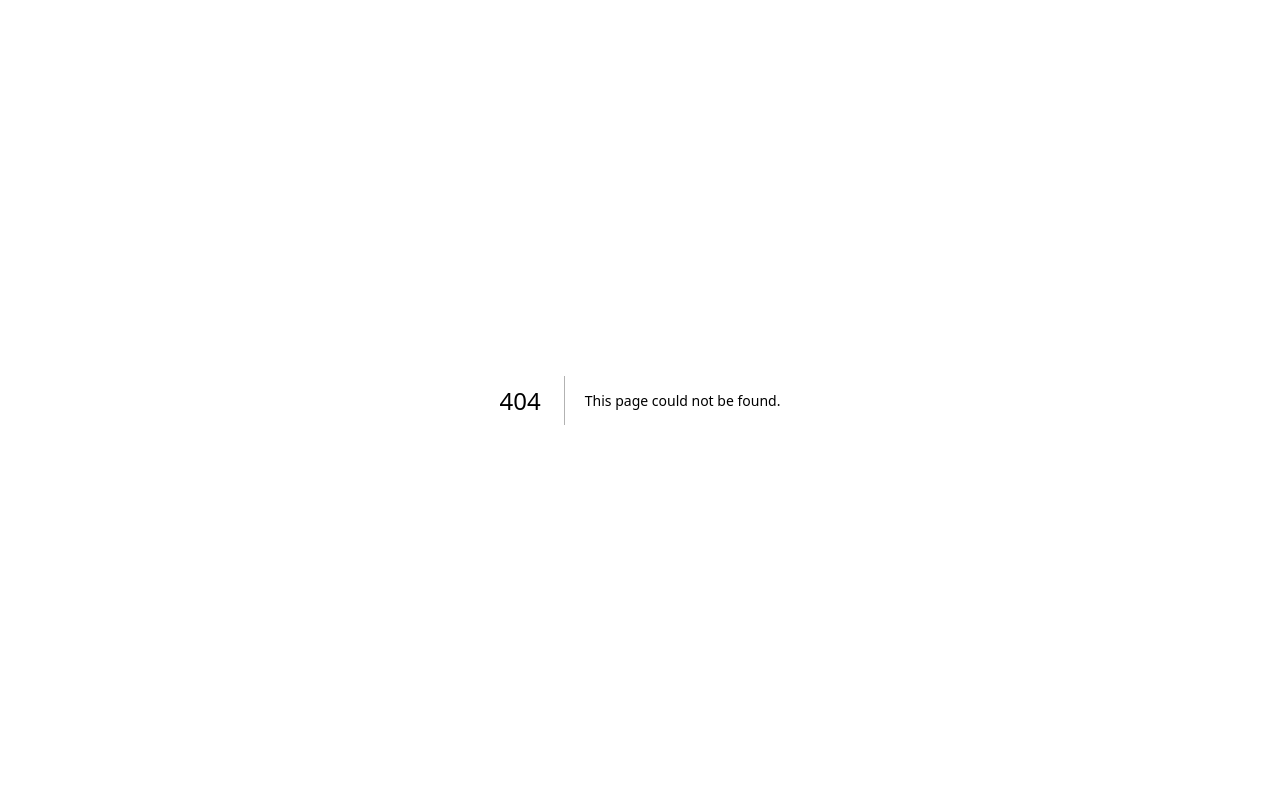
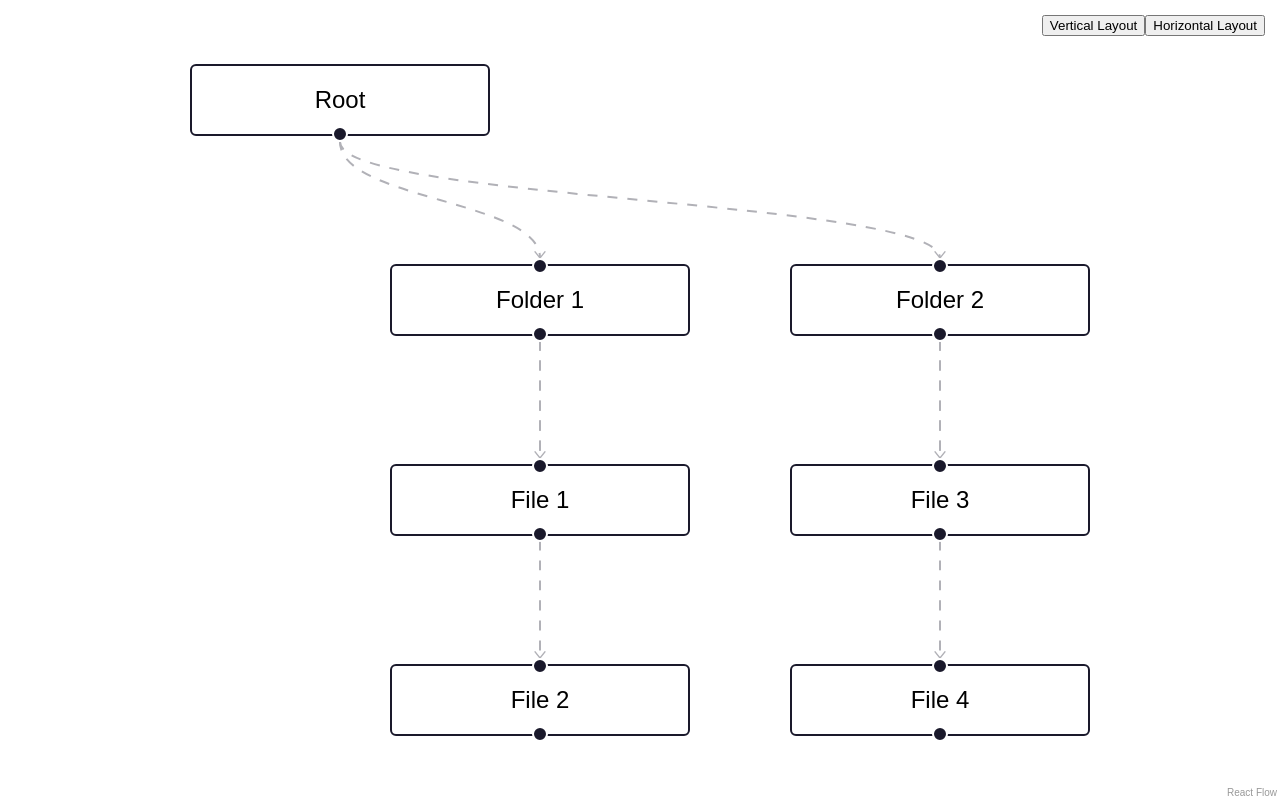
Before and after one commit to weifanwu/RepoSight, a Next.js app: page /flow_diagram in a window 1280 px wide. Before the commit this address had no page. Built offline with nearby package versions, Linux system fonts and the light colour scheme.

Commit message:
setup flow diagram

```diff
--- /dev/null
+++ b/app/flow_diagram/page.tsx
@@ -0,0 +1,7 @@
+import Diagram from "@/components/flow_diagram/diagram";
+
+export default function flow_diagram() {
+  return (
+      <Diagram />
+  );
+}
--- a/app/page.tsx
+++ b/app/page.tsx
@@ -1,4 +1,4 @@
-import FolderUpload from "@/components/fileUploader";
+import FolderUpload from "@/components/uploader/fileUploader";
 
 export default function Page() {
   return (
--- /dev/null
+++ b/components/flow_diagram/diagram.tsx
@@ -0,0 +1,97 @@
+"use client"
+import Dagre from '@dagrejs/dagre';
+import React, { useCallback } from 'react';
+import {
+  ReactFlow,
+  ReactFlowProvider,
+  Panel,
+  useNodesState,
+  useEdgesState,
+  useReactFlow,
+  Node,
+  Edge,
+} from '@xyflow/react';
+import { initialNodes, initialEdges } from './nodes';
+import '@xyflow/react/dist/style.css';
+import './index.css';
+
+interface LayoutOptions {
+  direction: 'TB' | 'LR'; // TB = Top to Bottom, LR = Left to Right
+}
+
+const getLayoutedElements = (nodes: Node[], edges: Edge[], options: LayoutOptions) => {
+  const g = new Dagre.graphlib.Graph().setDefaultEdgeLabel(() => ({}));
+  g.setGraph({ rankdir: options.direction });
+
+  edges.forEach((edge) => g.setEdge(edge.source, edge.target));
+  nodes.forEach((node) =>
+    g.setNode(node.id, {
+      ...node,
+      width: node.measured?.width ?? 0,
+      height: node.measured?.height ?? 0,
+    }),
+  );
+
+  Dagre.layout(g);
+
+  return {
+    nodes: nodes.map((node) => {
+      const position = g.node(node.id);
+      // Adjust the node position to match React Flow's anchor point (top-left)
+      const x = position.x - (node.measured?.width ?? 0) / 2;
+      const y = position.y - (node.measured?.height ?? 0) / 2;
+
+      return { ...node, position: { x, y } };
+    }),
+    edges,
+  };
+};
+
+const LayoutFlow: React.FC = () => {
+  const { fitView } = useReactFlow();
+  const [nodes, setNodes, onNodesChange] = useNodesState<Node>(initialNodes);
+  const [edges, setEdges, onEdgesChange] = useEdgesState<Edge>(initialEdges);
+
+  const onLayout = useCallback(
+    (direction: 'TB' | 'LR') => {
+      console.log(nodes);
+      const layouted = getLayoutedElements(nodes, edges, { direction });
+
+      setNodes([...layouted.nodes]);
+      setEdges([...layouted.edges]);
+
+      window.requestAnimationFrame(() => {
+        fitView();
+      });
+    },
+    [nodes, edges, setNodes, setEdges, fitView],
+  );
+
+  return (
+    <ReactFlow
+      style={{ width: '100%', height: '100vh' }}  // Use 100vh for full screen or specify another height
+      nodes={nodes}
+      edges={edges}
+      onNodesChange={onNodesChange}
+      onEdgesChange={onEdgesChange}
+      fitView
+    >
+      <Panel position="top-right">
+        <button onClick={() => onLayout('TB')}>Vertical Layout</button>
+        <button onClick={() => onLayout('LR')}>Horizontal Layout</button>
+      </Panel>
+    </ReactFlow>
+  );
+};
+
+const App: React.FC = () => {
+  return (
+    <div style={{ height: 800 }}>
+        <ReactFlowProvider>
+            <LayoutFlow />
+        </ReactFlowProvider>
+    </div>
+  );
+};
+
+export default App;
--- /dev/null
+++ b/components/flow_diagram/index.css
@@ -0,0 +1,10 @@
+html,
+body {
+  margin: 0;
+  font-family: sans-serif;
+}
+
+#app {
+  width: 100vw;
+  height: 100vh;
+}
--- /dev/null
+++ b/components/flow_diagram/nodes.tsx
@@ -0,0 +1,20 @@
+import { MarkerType } from '@xyflow/react';
+
+export const initialNodes = [
+  { id: 'root', type: 'input', data: { label: 'Root' }, position: { x: 0, y: 0 } },
+  { id: 'folder1', data: { label: 'Folder 1' }, position: { x: 100, y: 100 } },
+  { id: 'file1', data: { label: 'File 1' }, position: { x: 100, y: 200 } },
+  { id: 'file2', data: { label: 'File 2' }, position: { x: 100, y: 300 } },
+  { id: 'folder2', data: { label: 'Folder 2' }, position: { x: 300, y: 100 } },
+  { id: 'file3', data: { label: 'File 3' }, position: { x: 300, y: 200 } },
+  { id: 'file4', data: { label: 'File 4' }, position: { x: 300, y: 300 } },
+];
+
+export const initialEdges = [
+  { id: 'e10', source: 'root', target: 'folder1', animated: true, markerEnd: { type: MarkerType.Arrow } },
+  { id: 'e11', source: 'root', target: 'folder2', animated: true, markerEnd: { type: MarkerType.Arrow } },
+  { id: 'e12', source: 'folder1', target: 'file1', animated: true, markerEnd: { type: MarkerType.Arrow } },
+  { id: 'e13', source: 'folder1', target: 'file2', animated: true, markerEnd: { type: MarkerType.Arrow } },
+  { id: 'e24', source: 'folder2', target: 'file3', animated: true, markerEnd: { type: MarkerType.Arrow } },
+  { id: 'e25', source: 'folder2', target: 'file4', animated: true, markerEnd: { type: MarkerType.Arrow } },
+];
--- a/package.json
+++ b/package.json
@@ -1,6 +1,9 @@
 {
   "name": "my-app",
   "version": "0.1.0",
+  "engines": {
+    "node": ">=14.0.0 <16.0.0"
+  },
   "private": true,
   "scripts": {
     "dev": "next dev",
@@ -9,6 +12,8 @@
     "lint": "next lint"
   },
   "dependencies": {
+    "@dagrejs/dagre": "^1.1.4",
+    "@xyflow/react": "^12.3.5",
     "formidable": "^3.5.2",
     "next": "15.0.3",
     "react": "19.0.0-rc-66855b96-20241106",
```
Also changed, not shown: components/uploader/fileUploader.tsx (renamed from components/fileUploader.tsx), 1 other file (tests, documents, lock files or other folders).
